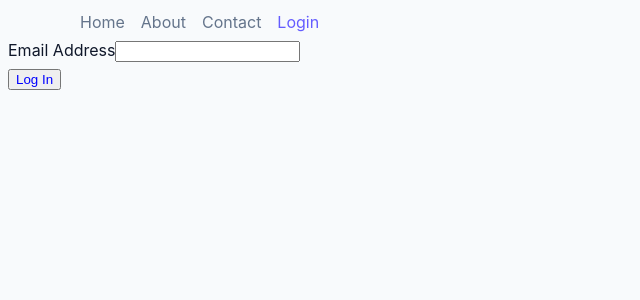
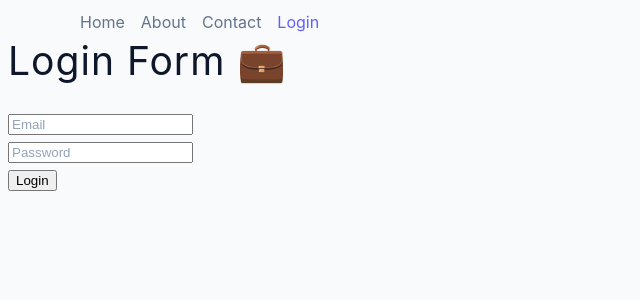
Before and after one commit to Pratish989/login-product-protected-route, a React (Vite) app: page /login in a window 1280 px wide. Shown: the top 300 px of the page, without its empty margins (0-640 px from the left). Built offline with nearby package versions, Linux system fonts and the light colour scheme.

Commit message:
Update LoginPage.jsx

```diff
--- a/src/pages/public/LoginPage.jsx
+++ b/src/pages/public/LoginPage.jsx
@@ -1,35 +1,115 @@
-import React, { useState } from "react";
+/* eslint-disable react/prop-types */
+import { useState } from "react";
 import { useNavigate } from "react-router-dom";
 
-function LoginPage({ onLogin }) {
-  const navigate = useNavigate();
+const registeredUsers = [
+  {
+    email: "admin@example.com",
+    password: "Admin123#",
+  },
+  {
+    email: "pratish989@gmail.com",
+    password: "MicrosofT@@99",
+  },
+  {
+    email: "abc@example.co.uk",
+    password: "ABCabc_@10",
+  },
+  {
+    email: "disposable.style.email.with+symbol@example.com",
+    password: "disPOSE&123",
+  },
+  {
+    email: "mattGray@labor.de",
+    password: "9matt%Gray",
+  },
+];
+
+console.log(registeredUsers)
+
+function Button() {
+  return <button className="login-form">Login</button>;
+}
+
+function Input(props) {
+  return (
+    <input
+      type={props.type}
+      value={props.value}
+      placeholder={props.placeholder}
+      onChange={props.onChange}
+      required={props.required}
+    />
+  );
+}
+
+
+function LoginPage({onLogin}) {
+  const navigate = useNavigate()
   const [email, setEmail] = useState("");
-  const [error, setError] = useState(false);
+  const [password, setPassword] = useState("");
+  const [emailError, setEmailError] = useState(false);
+  const [passwordError, setPasswordError] = useState(false);
 
-  const handleChange = (event) => {
-    setEmail(event.target.value);
-  };
+  const emailRegex = /^[A-Z0-9._%+-]+@[A-Z0-9.-]+\.[A-Z]{2,4}$/i;
+  const isValidEmail = emailRegex.test(email);
 
-  const handleLogin = (event) => {
+  const passwordRegex =/^(?=.*[0-9])(?=.*[a-z])(?=.*[A-Z])(?=.*\W)(?!.* ).{8,16}$/;
+  const isValidPassword = passwordRegex.test(password);
+
+  const submitLogin = (event) => {
     event.preventDefault();
-    if (email === "admin") {
-      onLogin();
-      setError(false);
-      navigate("/home");
+    if (!isValidEmail) {
+      setEmailError(true);
     } else {
-      setError(true);
+      setEmailError(false);
     }
+
+    if (!isValidPassword) {
+      setPasswordError(true);
+    } else {
+      setPasswordError(false);
+    }
+    if (isValidEmail && isValidPassword) {
+      console.log("both fields validated");
+    }
+
+    registeredUsers.forEach(({email: registeredEmail, password: registeredPassword})=>{
+      if(registeredEmail === email && registeredPassword === password){
+        console.log("logged in");
+        onLogin();
+        navigate("/home");
+      }
+    })
+
   };
 
   return (
-    <div>
-      <label htmlFor="email">Email Address</label>
-      <input type="email" value={email} onChange={handleChange} />
-      <br />
-      {error && <p style={{ color: "red" }}>Invalid email address</p>}
-      <button type="submit" onClick={handleLogin} style={{ color: "blue" }}>
-        Log In
-      </button>
+    <div className="login-form">
+
+      <h2>Login Form 💼</h2>
+      <form onSubmit={submitLogin}>
+        <Input
+          type="email"
+          value={email}
+          placeholder="Email"
+          onChange={(event) => setEmail(event.target.value)}
+          style={{ borderColor: emailError ? "red" : "black" }}
+          required
+        />
+        {emailError && <p style={{color: "red"}}>Invalid Email Format</p>}
+        <br />
+        <Input
+          type="password"
+          value={password}
+          placeholder="Password"
+          onChange={(event) => setPassword(event.target.value)}
+          required
+        />
+        {passwordError && <p style={{color: "red"}}>Invalid Password Format</p>}
+        <br />
+        <Button />
+      </form>
     </div>
   );
 }
```
